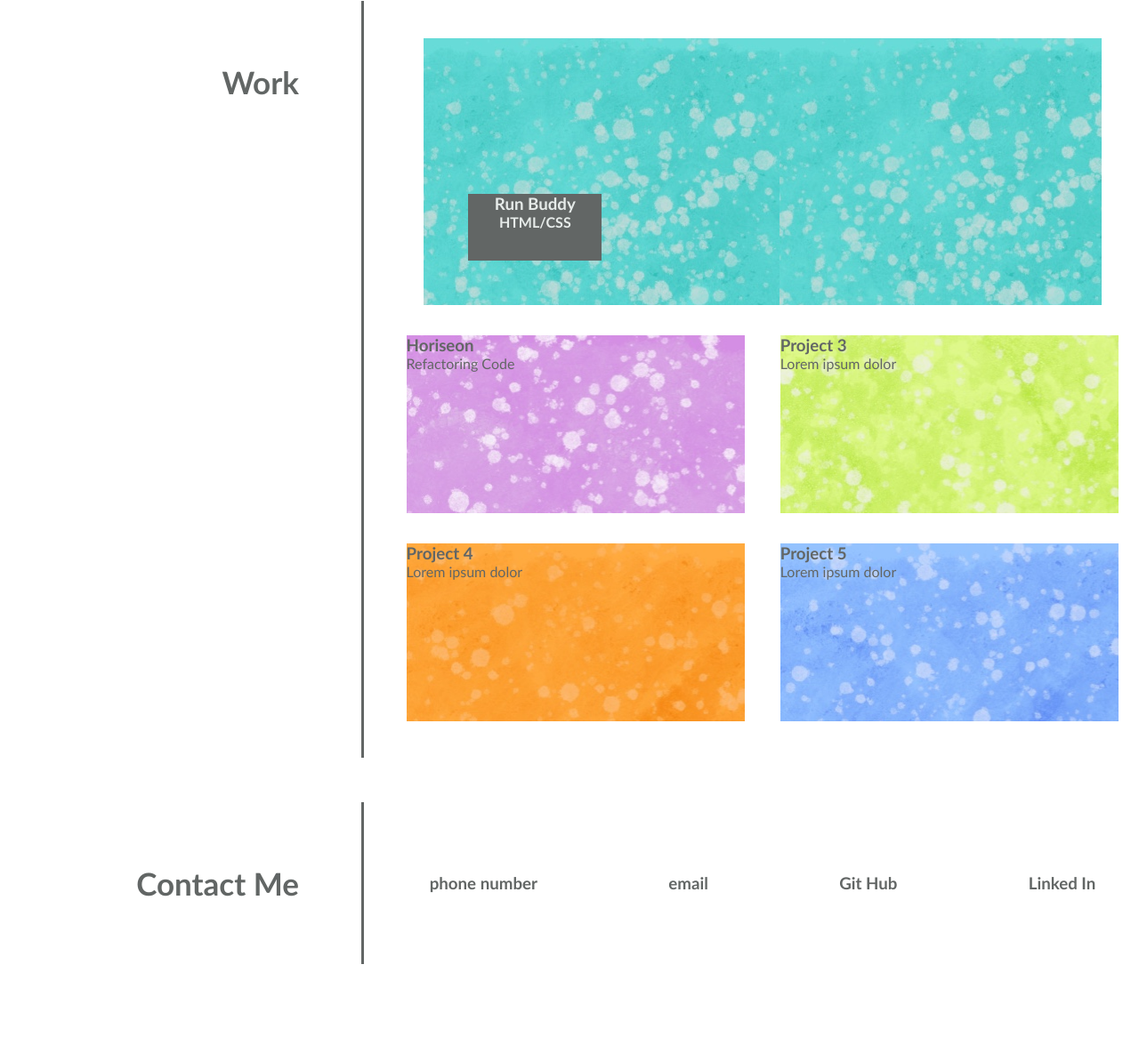
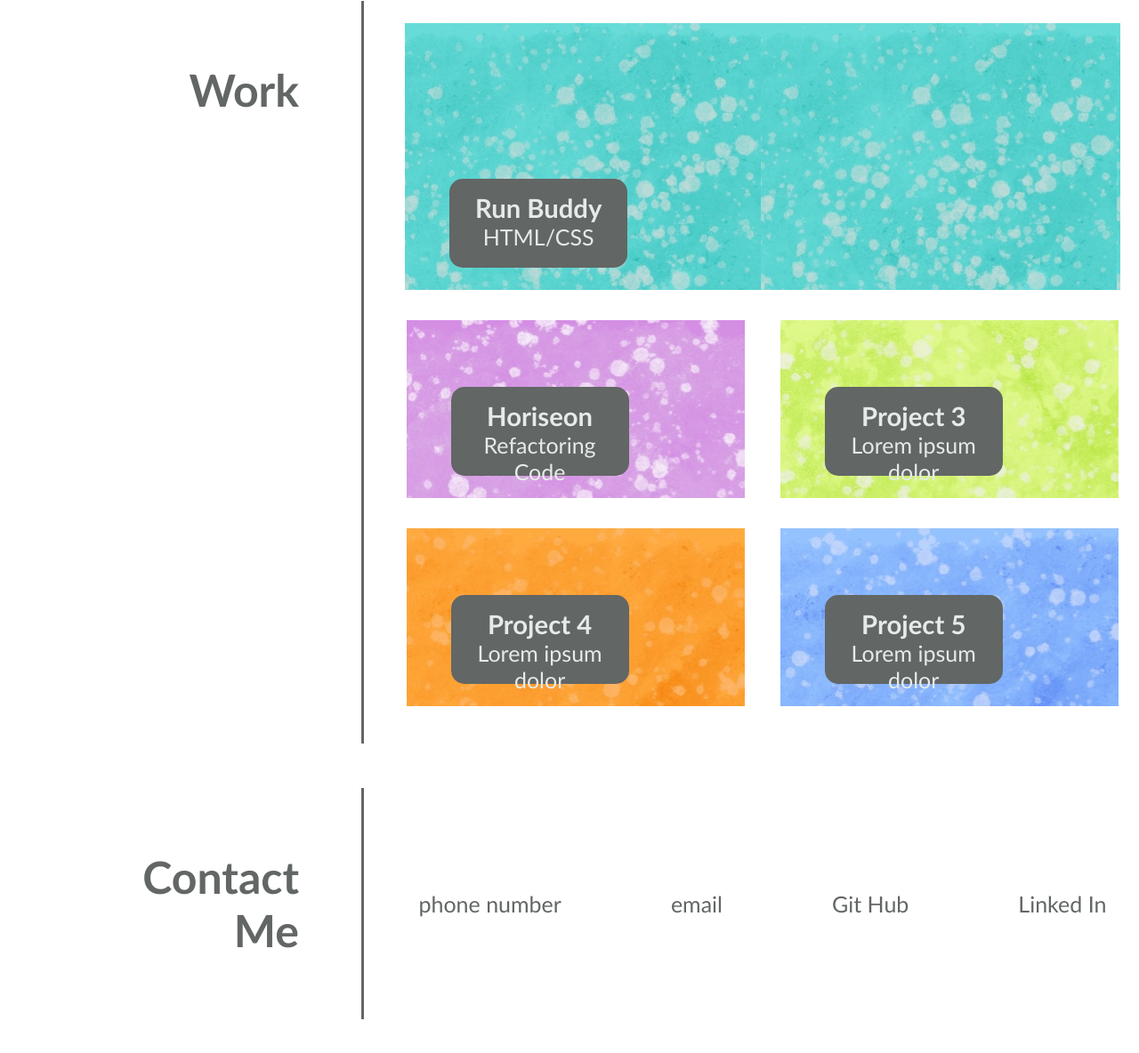
Before and after one commit to charliebear2000/my-bio-page, a plain HTML site: page index.html in a window 1280 px wide. Shown: the part 790-1974 px from the top of the page at 89% size. Before the commit the page ends 1924 px from the top, so only its background shows below. Drawn offline with Linux system fonts and the light colour scheme.

Commit message:
added labels to work section

```diff
--- a/assets/css/style.css
+++ b/assets/css/style.css
@@ -106,7 +106,7 @@ hr {
 }
 
 .content h2 {
-   font-size: 35px;
+   font-size: 50px;
    padding: 70px;
    display: block;
    border-right: 3px solid;
@@ -154,6 +154,7 @@ hr {
    width: 45%;
    height: 200px;
    margin: 2%;
+   position:relative;
 }
 
 .text {
@@ -162,17 +163,35 @@ hr {
    left: 50px;
    background-color: #626665;
    color: #e6ebe9;
-   width: 150px;
-   height: 75px;
+   width: 200px;
+   height: 100px;
    text-align: center;
+   border-radius: 15px;
+   padding: 15px;
+   font-size: 25px;
+}
 
+.text-1 {
+   position: relative;
+   top: 75px;
+   left: 50px;
+   background-color: #626665;
+   color: #e6ebe9;
+   width: 200px;
+   height: 100px;
+   text-align: center;
+   border-radius: 15px;
+   padding: 15px;
+   font-size: 25px;
 }
+
+
 
 .project-1 {
    background-image: url('../images/Design-1.jpg');
-   width: 90%;
+   width: 95%;
    height: 300px;
-   margin: 2%;
+   margin-bottom: 2%;
 
 }
 
@@ -212,5 +231,6 @@ hr {
    flex-wrap: wrap;
    justify-content: space-around;
    align-items: center;
-   width: 70%
+   width: 70%;
+   font-size: 25px;
 }
--- a/index.html
+++ b/index.html
@@ -56,31 +56,39 @@
             <h2>Work</h2>
             <div class="projects">
 
-               <div class="project-1">
+               <div class="project-1" >
                   <div class="text">
                      <h3>Run Buddy</h3>
-                     <h4>HTML/CSS</h4>
+                     <p>HTML/CSS</p>
                   </div>
                </div>
 
                <div class="project-2 style">
+                     <div class="text-1">
                         <h3>Horiseon</h3>
                         <p>Refactoring Code</p>
                      </div>
+               </div>
 
                <div class="project-3 style">
+                  <div class="text-1">
                      <h3>Project 3</h3>
                      <p>Lorem ipsum dolor</p>
                   </div>
+               </div>
 
                <div class="project-4 style">
+                  <div class="text-1">
                      <h3>Project 4</h3>
                      <p>Lorem ipsum dolor</p>
                   </div>
+               </div>
 
                <div class="project-5 style">
+                  <div class="text-1">
                      <h3>Project 5</h3>
                      <p>Lorem ipsum dolor</p>
+                  </div>
                </div>
             </div>
          </div>
@@ -89,16 +97,16 @@
             <h2>Contact Me</h2>
             <div class="list">
                <div>
-                  <h3>phone number</h3>
+                  <p>phone number</p>
                </div>
                <div>
-                  <h3>email</h3>
+                  <p>email</p>
                </div>
                <div>
-                  <h3>Git Hub</h3>
+                  <p>Git Hub</p>
                </div>
                <div>
-                  <h3>Linked In</h3>
+                  <p>Linked In</p>
                </div>
             </div>
          </div>
```
Lines whose indentation alone changed are shown as unchanged.
